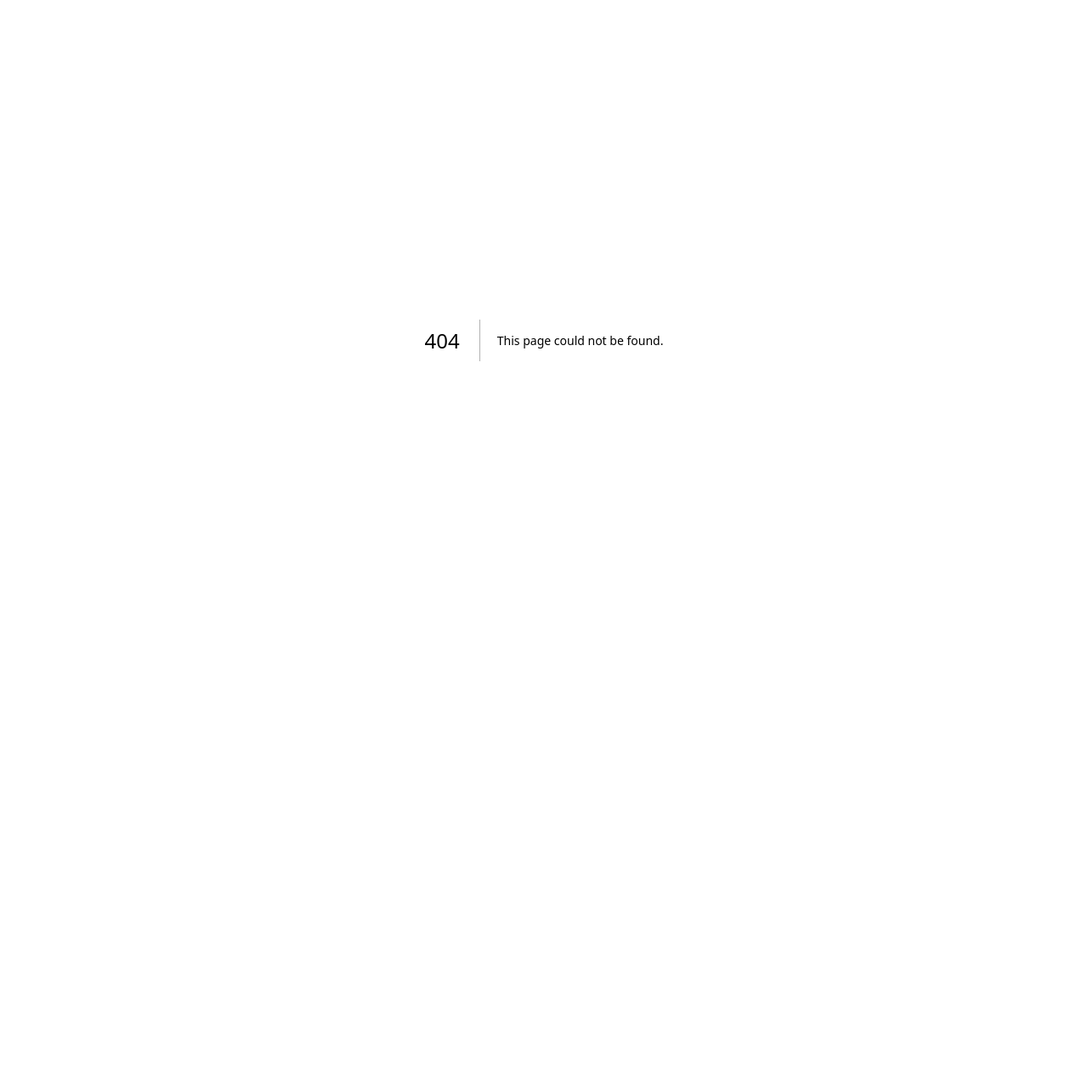
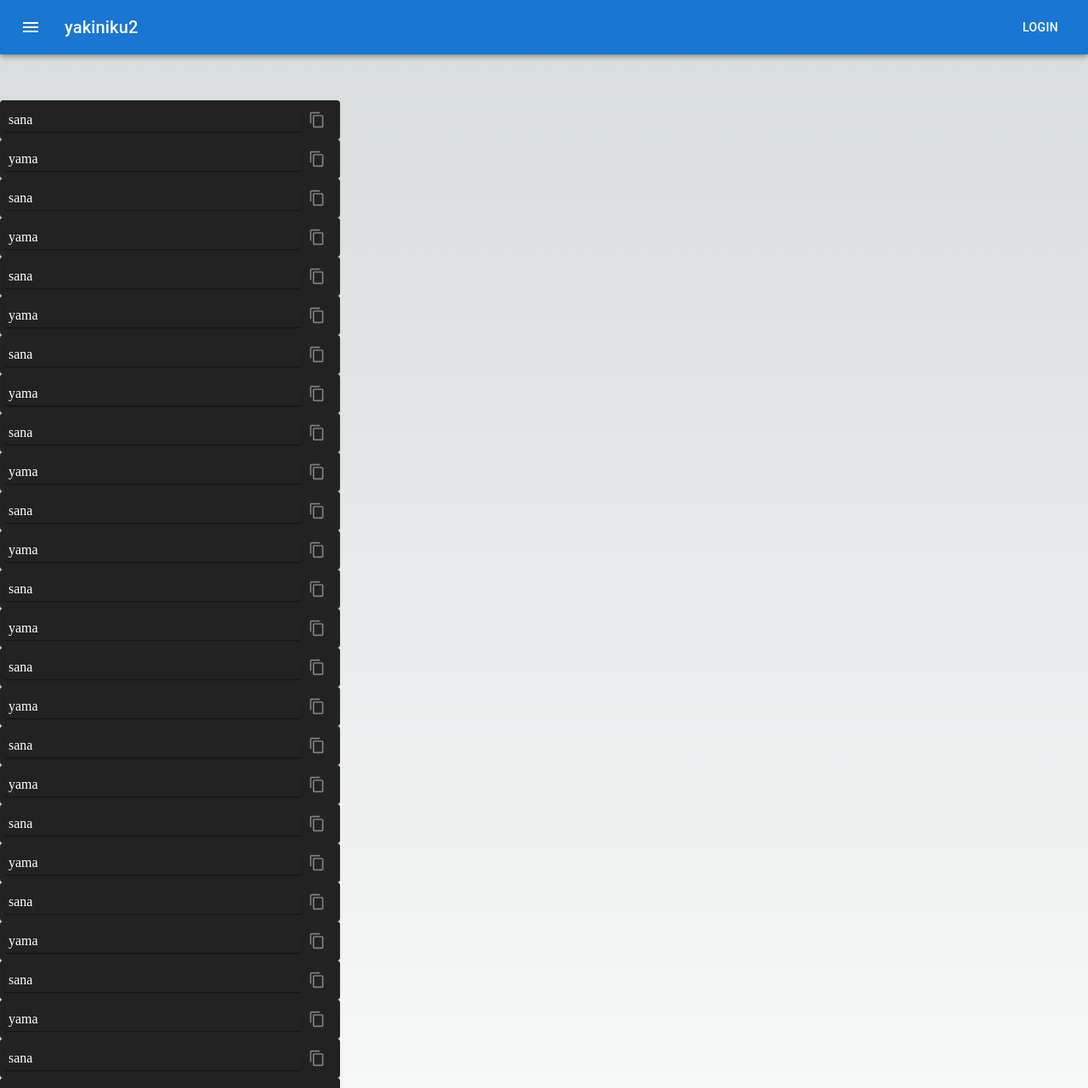
Before and after one commit to ska-cnw/ska-ssk, a Next.js app: page /yakiniku2 in a window 1280 px wide. Before the commit this address had no page. Shown: the top 1280 px of the page at 85% size. Before the commit the page ends 800 px from the top, so only its background shows below. Built offline with nearby package versions, Linux system fonts and the light colour scheme.

Commit message:
[AM] yakiniku ka

```diff
--- a/src/components/AppBar/AppBar.js
+++ b/src/components/AppBar/AppBar.js
@@ -1,12 +1,27 @@
-import { AppBar, Box, Button, Divider, IconButton, List, ListItem, ListItemButton, ListItemIcon, ListItemText, Toolbar, Typography } from '@mui/material';
+import { AppBar, Box, Button, IconButton, List, ListItem, ListItemButton, ListItemIcon, ListItemText, Toolbar, Typography } from '@mui/material';
 import { useState } from 'react';
 import MenuIcon from '@mui/icons-material/Menu';
-import InboxIcon from '@mui/icons-material/MoveToInbox';
-import MailIcon from '@mui/icons-material/Mail';
+import KebabDiningIcon from '@mui/icons-material/KebabDining';
+import RamenDiningIcon from '@mui/icons-material/RamenDining';
+import LunchDiningIcon from '@mui/icons-material/LunchDining';
 import { TemporaryDrawer } from '../Drawer';
+import Link from 'next/link';
 
 export const ButtonAppBar = ({ title }) => {
 	const [open, setOpen] = useState(false);
+
+	const item = (icon, text, link) => (
+		<ListItem disablePadding>
+			<Link href={link}>
+				<ListItemButton>
+					<ListItemIcon>
+						{icon}
+					</ListItemIcon>
+					<ListItemText primary={text} />
+				</ListItemButton>
+			</Link>
+		</ListItem>
+	);
 
 	const list = (
 		<Box
@@ -16,29 +31,9 @@ export const ButtonAppBar = ({ title }) => {
 			onKeyDown={() => setOpen(false)}
 		>
 			<List>
-				{['Inbox', 'Starred', 'Send email', 'Drafts'].map((text, index) => (
-					<ListItem key={text} disablePadding>
-						<ListItemButton>
-							<ListItemIcon>
-								{index % 2 === 0 ? <InboxIcon /> : <MailIcon />}
-							</ListItemIcon>
-							<ListItemText primary={text} />
-						</ListItemButton>
-					</ListItem>
-				))}
-			</List>
-			<Divider />
-			<List>
-				{['All mail', 'Trash', 'Spam'].map((text, index) => (
-					<ListItem key={text} disablePadding>
-						<ListItemButton>
-							<ListItemIcon>
-								{index % 2 === 0 ? <InboxIcon /> : <MailIcon />}
-							</ListItemIcon>
-							<ListItemText primary={text} />
-						</ListItemButton>
-					</ListItem>
-				))}
+				{item(<KebabDiningIcon />, 'yakiniku1', '/')}
+				{item(<RamenDiningIcon />, 'yakiniku2', '/yakiniku2')}
+				{item(<LunchDiningIcon />, 'yakiniku3', '/yakiniku3')}
 			</List>
 		</Box>
 	);
--- /dev/null
+++ b/src/pages/yakiniku2.js
@@ -0,0 +1,53 @@
+import { ButtonAppBar, CopyButtonWithText } from '@/components';
+import Head from 'next/head';
+
+export default function Home() {
+	return (
+		<>
+			<Head>
+				<title>Team yakiniku</title>
+				<link rel='icon' href='/favicon.ico' />
+			</Head>
+
+			<ButtonAppBar title='yakiniku2' />
+
+			<main>
+				<br />
+				<br />
+				<br />
+				<CopyButtonWithText copyString='sana' fontSize='small' />
+				<CopyButtonWithText copyString='yama' fontSize='small' />
+				<CopyButtonWithText copyString='sana' fontSize='small' />
+				<CopyButtonWithText copyString='yama' fontSize='small' />
+				<CopyButtonWithText copyString='sana' fontSize='small' />
+				<CopyButtonWithText copyString='yama' fontSize='small' />
+				<CopyButtonWithText copyString='sana' fontSize='small' />
+				<CopyButtonWithText copyString='yama' fontSize='small' />
+				<CopyButtonWithText copyString='sana' fontSize='small' />
+				<CopyButtonWithText copyString='yama' fontSize='small' />
+				<CopyButtonWithText copyString='sana' fontSize='small' />
+				<CopyButtonWithText copyString='yama' fontSize='small' />
+				<CopyButtonWithText copyString='sana' fontSize='small' />
+				<CopyButtonWithText copyString='yama' fontSize='small' />
+				<CopyButtonWithText copyString='sana' fontSize='small' />
+				<CopyButtonWithText copyString='yama' fontSize='small' />
+				<CopyButtonWithText copyString='sana' fontSize='small' />
+				<CopyButtonWithText copyString='yama' fontSize='small' />
+				<CopyButtonWithText copyString='sana' fontSize='small' />
+				<CopyButtonWithText copyString='yama' fontSize='small' />
+				<CopyButtonWithText copyString='sana' fontSize='small' />
+				<CopyButtonWithText copyString='yama' fontSize='small' />
+				<CopyButtonWithText copyString='sana' fontSize='small' />
+				<CopyButtonWithText copyString='yama' fontSize='small' />
+				<CopyButtonWithText copyString='sana' fontSize='small' />
+				<CopyButtonWithText copyString='yama' fontSize='small' />
+				<CopyButtonWithText copyString='sana' fontSize='small' />
+				<CopyButtonWithText copyString='yama' fontSize='small' />
+				<CopyButtonWithText copyString='sana' fontSize='small' />
+				<CopyButtonWithText copyString='yama' fontSize='small' />
+				<CopyButtonWithText copyString='sana' fontSize='small' />
+				<CopyButtonWithText copyString='yama' fontSize='small' />
+			</main>
+		</>
+	);
+};
```
Also changed, not shown: src/pages/yakiniku3.js (added, +53 -0 lines).
